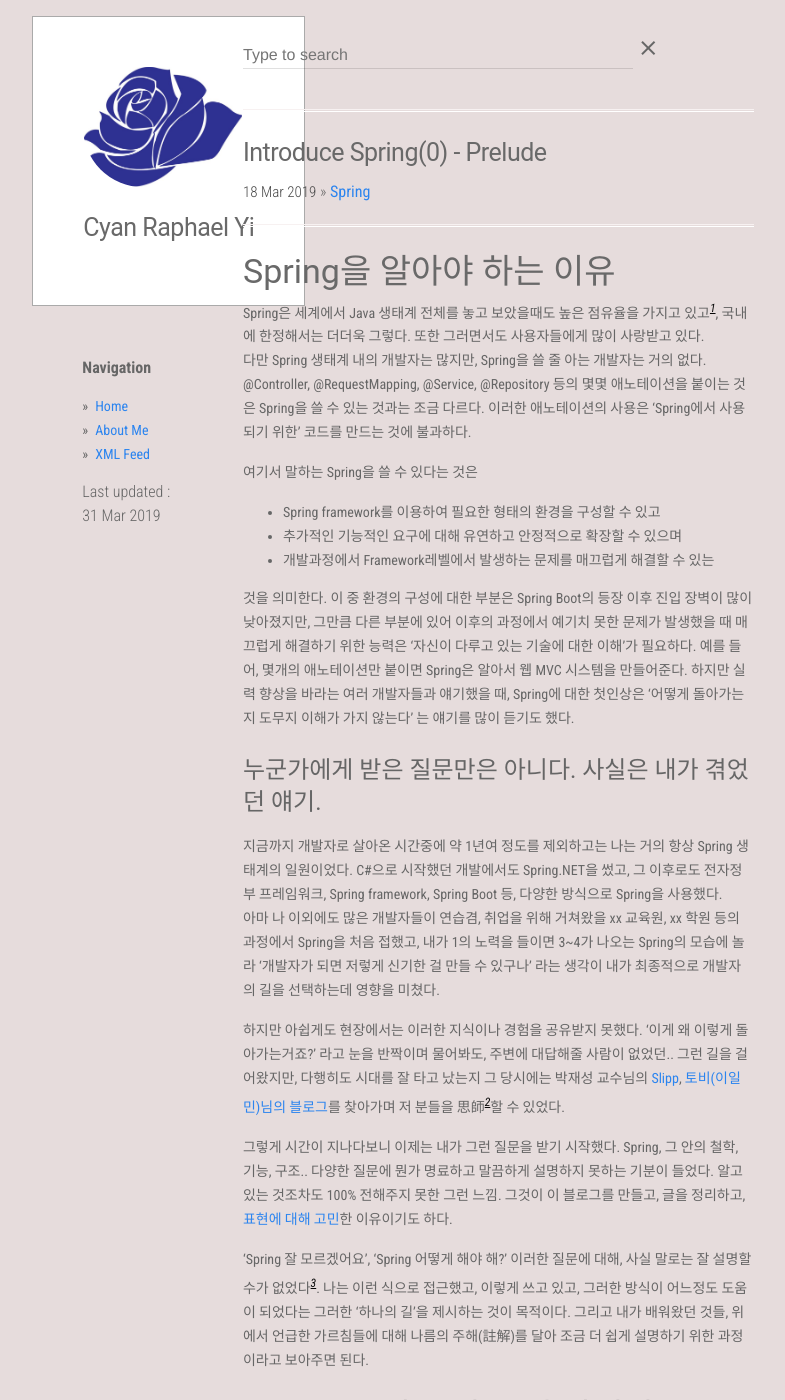
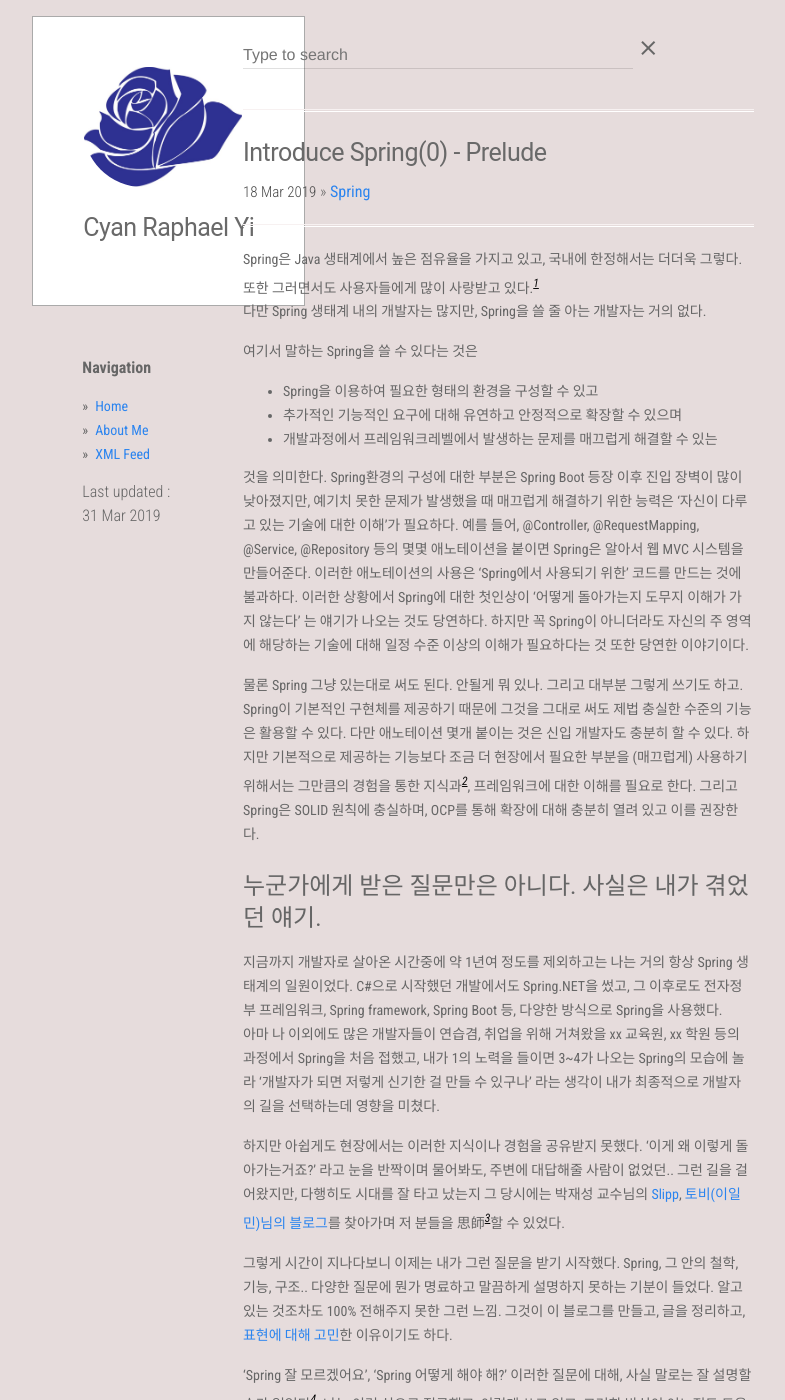
Before and after one commit to CyanRYi/cyanryi.github.io, a Jekyll site: the page built from _posts/ko/2019-03-18-Introduce-Spring-0.md, in a window 1280 px wide and 1400 px high. Shown: the whole window, without its empty margins (89-874 px from the left). Built offline with Jekyll 4.4.1, drawn with Linux system fonts in a browser that asks for light colours; some of the changed text lies outside the part shown.

Commit message:
1차 퇴고

```diff
--- a/_posts/ko/2019-03-18-Introduce-Spring-0.md
+++ b/_posts/ko/2019-03-18-Introduce-Spring-0.md
@@ -5,36 +5,32 @@
 hidden: true
 ---
 
-### Spring을 알아야 하는 이유
-
-Spring은 세계에서 Java 생태계 전체를 놓고 보았을때도 높은 점유율을 가지고 있고[^1], 국내에 한정해서는 더더욱 그렇다. 또한 그러면서도 사용자들에게 많이 사랑받고 있다.
-다만 Spring 생태계 내의 개발자는 많지만, Spring을 쓸 줄 아는 개발자는 거의 없다. @Controller, @RequestMapping, @Service, @Repository 등의 몇몇 애노테이션을 붙이는 것은 Spring을 쓸 수 있는 것과는 조금 다르다. 이러한 애노테이션의 사용은 'Spring에서 사용되기 위한' 코드를 만드는 것에 불과하다.
+Spring은 Java 생태계에서 높은 점유율을 가지고 있고, 국내에 한정해서는 더더욱 그렇다. 또한 그러면서도 사용자들에게 많이 사랑받고 있다.[^1]
+다만 Spring 생태계 내의 개발자는 많지만, Spring을 쓸 줄 아는 개발자는 거의 없다.
 
 여기서 말하는 Spring을 쓸 수 있다는 것은
-- Spring framework를 이용하여 필요한 형태의 환경을 구성할 수 있고
+- Spring을 이용하여 필요한 형태의 환경을 구성할 수 있고
 - 추가적인 기능적인 요구에 대해 유연하고 안정적으로 확장할 수 있으며
-- 개발과정에서 Framework레벨에서 발생하는 문제를 매끄럽게 해결할 수 있는
+- 개발과정에서 프레임워크레벨에서 발생하는 문제를 매끄럽게 해결할 수 있는
 
-것을 의미한다. 이 중 환경의 구성에 대한 부분은 Spring Boot의 등장 이후 진입 장벽이 많이 낮아졌지만, 그만큼 다른 부분에 있어 이후의 과정에서 예기치 못한 문제가 발생했을 때 매끄럽게 해결하기 위한 능력은 '자신이 다루고 있는 기술에 대한 이해'가 필요하다.
-예를 들어, 몇개의 애노테이션만 붙이면 Spring은 알아서 웹 MVC 시스템을 만들어준다. 하지만 실력 향상을 바라는 여러 개발자들과 얘기했을 때, Spring에 대한 첫인상은 '어떻게 돌아가는지 도무지 이해가 가지 않는다' 는 얘기를 많이 듣기도 했다.
+것을 의미한다. Spring환경의 구성에 대한 부분은 Spring Boot 등장 이후 진입 장벽이 많이 낮아졌지만, 예기치 못한 문제가 발생했을 때 매끄럽게 해결하기 위한 능력은 '자신이 다루고 있는 기술에 대한 이해'가 필요하다.
+예를 들어, @Controller, @RequestMapping, @Service, @Repository 등의 몇몇 애노테이션을 붙이면 Spring은 알아서 웹 MVC 시스템을 만들어준다. 이러한 애노테이션의 사용은 'Spring에서 사용되기 위한' 코드를 만드는 것에 불과하다. 이러한 상황에서 Spring에 대한 첫인상이 '어떻게 돌아가는지 도무지 이해가 가지 않는다' 는 얘기가 나오는 것도 당연하다.
+하지만 꼭 Spring이 아니더라도 자신의 주 영역에 해당하는 기술에 대해 일정 수준 이상의 이해가 필요하다는 것 또한 당연한 이야기이다.
+
+물론 Spring 그냥 있는대로 써도 된다. 안될게 뭐 있나. 그리고 대부분 그렇게 쓰기도 하고. Spring이 기본적인 구현체를 제공하기 때문에 그것을 그대로 써도 제법 충실한 수준의 기능은 활용할 수 있다.
+다만 애노테이션 몇개 붙이는 것은 신입 개발자도 충분히 할 수 있다. 하지만 기본적으로 제공하는 기능보다 조금 더 현장에서 필요한 부분을 (매끄럽게) 사용하기 위해서는 그만큼의 경험을 통한 지식과[^2], 프레임워크에 대한 이해를 필요로 한다. 그리고 Spring은 SOLID 원칙에 충실하며, OCP를 통해 확장에 대해 충분히 열려 있고 이를 권장한다.
 
 #### 누군가에게 받은 질문만은 아니다. 사실은 내가 겪었던 얘기.
 
 지금까지 개발자로 살아온 시간중에 약 1년여 정도를 제외하고는 나는 거의 항상 Spring 생태계의 일원이었다. C#으로 시작했던 개발에서도 Spring.NET을 썼고, 그 이후로도 전자정부 프레임워크, Spring framework, Spring Boot 등, 다양한 방식으로 Spring을 사용했다.
 아마 나 이외에도 많은 개발자들이 연습겸, 취업을 위해 거쳐왔을 xx 교육원, xx 학원 등의 과정에서 Spring을 처음 접했고, 내가 1의 노력을 들이면 3~4가 나오는 Spring의 모습에 놀라 '개발자가 되면 저렇게 신기한 걸 만들 수 있구나' 라는 생각이 내가 최종적으로 개발자의 길을 선택하는데 영향을 미쳤다.
 
-하지만 아쉽게도 현장에서는 이러한 지식이나 경험을 공유받지 못했다. '이게 왜 이렇게 돌아가는거죠?' 라고 눈을 반짝이며 물어봐도, 주변에 대답해줄 사람이 없었던.. 그런 길을 걸어왔지만, 다행히도 시대를 잘 타고 났는지 그 당시에는 박재성 교수님의 [Slipp](https://www.slipp.net/), [토비(이일민)님의 블로그](http://toby.epril.com/)를 찾아가며 저 분들을 思師[^2]할 수 있었다.
+하지만 아쉽게도 현장에서는 이러한 지식이나 경험을 공유받지 못했다. '이게 왜 이렇게 돌아가는거죠?' 라고 눈을 반짝이며 물어봐도, 주변에 대답해줄 사람이 없었던.. 그런 길을 걸어왔지만, 다행히도 시대를 잘 타고 났는지 그 당시에는 박재성 교수님의 [Slipp](https://www.slipp.net/), [토비(이일민)님의 블로그](http://toby.epril.com/)를 찾아가며 저 분들을 思師[^3]할 수 있었다.
 
 그렇게 시간이 지나다보니 이제는 내가 그런 질문을 받기 시작했다. Spring, 그 안의 철학, 기능, 구조.. 다양한 질문에 뭔가 명료하고 말끔하게 설명하지 못하는 기분이 들었다. 알고 있는 것조차도 100% 전해주지 못한 그런 느낌. 그것이 이 블로그를 만들고, 글을 정리하고, [표현에 대해 고민](/Problem-of-Blurry-Word)한 이유이기도 하다.
 
-'Spring 잘 모르겠어요', 'Spring 어떻게 해야 해?' 이러한 질문에 대해, 사실 말로는 잘 설명할 수가 없었다[^3]. 나는 이런 식으로 접근했고, 이렇게 쓰고 있고, 그러한 방식이 어느정도 도움이 되었다는 그러한 '하나의 길'을 제시하는 것이 목적이다.
+'Spring 잘 모르겠어요', 'Spring 어떻게 해야 해?' 이러한 질문에 대해, 사실 말로는 잘 설명할 수가 없었다[^4]. 나는 이런 식으로 접근했고, 이렇게 쓰고 있고, 그러한 방식이 어느정도 도움이 되었다는 그러한 '하나의 길'을 제시하는 것이 목적이다.
 그리고 내가 배워왔던 것들, 위에서 언급한 가르침들에 대해 나름의 주해(註解)를 달아 조금 더 쉽게 설명하기 위한 과정이라고 보아주면 된다.
-
-### Spring 그거 그냥 쓰면 안되나?
-
-안될게 뭐 있나. 된다. 그리고 대부분 그렇게 쓰기도 하고. Spring이 기본적인 구현체를 제공하기 때문에 그것을 그대로 써도 제법 충실한 수준의 기능은 활용할 수 있다.
-
-거꾸로 생각해보자, 애노테이션 몇개 붙이는 것은 신입 개발자도 충분히 할 수 있다. 하지만 기본적으로 제공하는 기능보다 조금 더 현장에서 필요한 부분을 (매끄럽게) 사용하기 위해서는 그만큼의 경험과, 프레임워크에 대한 이해를 필요로 한다. 그리고 Spring은 SOLID 원칙에 충실하며, OCP를 통해 확장에 대해 충분히 열려 있고 이를 권장한다.
 
 ### Silver Bullet은 없다.
 
@@ -55,7 +51,7 @@
  - DIP를 구현하는 것은 생각보다 까다롭다. 특히 일관성 있게 구현하는 것은 더더욱 그렇다. Spring을 이용하면 DIP를 쉽게 적용할 수 있다. 물론, 필요한 것이 DIP 뿐이라면 [Google Guice](https://github.com/google/guice)도 매우 좋은 선택이라 생각한다.
 
 2. 넓은 적용 범위를 위한 유연한 구조
- - Spring은 Java 생태계에서 사용할 수 있는 기술들에 대해 매우 넓은 범위를 지원한다. Spring 안에서 추상화된 라이브러리, 프레임워크를 어지간해서는 다 다룰 수 있다.
+ - Spring은 Java 생태계에서 사용할 수 있는 기술들에 대해 매우 넓은 범위를 지원한다. Spring 안에서 추상화된 라이브러리, 프레임워크를 어지간해서는 다 다룰 수 있다.[^5] Spring에서는 스스로 '바퀴를 만들 필요가 없다' 라는 가치를 말한다.
  - 여기에는 당연히 단점도 존재하는데, 추상화된 API를 통해 이용하는 과정에서 네이티브하게 사용하는 것보다는 일부 기능을 사용하지 못하는 경우도 종종 있다.
 
 3. 오래 사용되고, 그러면서도 개발자들에게 사랑받는 소프트웨어
@@ -63,12 +59,15 @@
  - 당연히 이는 이러한 소프트웨어를 만드는 것이 목적이기 때문이다.
 
 4. 구현 패턴
- - 나보다 코드를 잘 만드는 개발자들의 소스코드를 보고 배우기 위함이다. 정답은 없지만, 참고를 할 수 있음에는 분명하다.
- - 물론, Spring의 소스코드는 지금 시점에서는 복잡해져서 보기가 어렵다.
+ - 나보다 코드를 잘 만드는 개발자들의 소스코드를 보고 배우기 위함이다. 정답은 없지만, 참고를 할 수 있음에는 분명하다. 물론, 보기 쉽다고는 말 못한다.
 
 ---
 [^1]: [RebelLabs의 2017 Report](https://zeroturnaround.com/rebellabs/developer-productivity-report-2017-why-do-you-use-java-tools-you-use/)를 기준으로 한다.
 
-[^2]: 예전에 인터넷을 돌아다니다가 '마음으로 스승으로 섬기고 가르침을 받음' 이라는 의미로 찾았던 한자어인데, 古語인지 이 글을 쓰면서 검색해봐도 내용이 안나온다. 한자가 틀렸을수도 있고... 그냥 작성자가 만들어낸 단어라 치고 의미만 받아들여줬으면 한다.
+[^2]: 경험은 투자한 시간에 대해 공평하다. 다만 그 경험을 얼만큼 자신의 것으로 소화해내는지는 다르다. 나는 이 두가지를 항상 구분해 설명한다. 경력과 실력이 정비례하지 않는 이유를 이것으로 보기 때문이다.
 
-[^3]: 이유는 간단하다. 내가 Spring을 개발하지 않았기 때문이다. 다만 최대한 이해하려고 할 뿐.
+[^3]: 예전에 인터넷을 돌아다니다가 '마음으로 스승으로 섬기고 가르침을 받음' 이라는 의미로 찾았던 한자어인데, 古語인지 이 글을 쓰면서 검색해봐도 내용이 안나온다. 한자가 틀렸을수도 있고... 그냥 작성자가 만들어낸 단어라 치고 의미만 받아들여줬으면 한다.
+
+[^4]: 이유는 간단하다. 내가 Spring을 개발하지 않았기 때문이다. 그저 사용하는 입장에서 최대한 이해하려고 할 뿐.
+
+[^5]: 잘 알려지지 않았지만, Spring에 대해 '프레임워크를 위한 프레임워크' 라는 표현도 있다.
```
